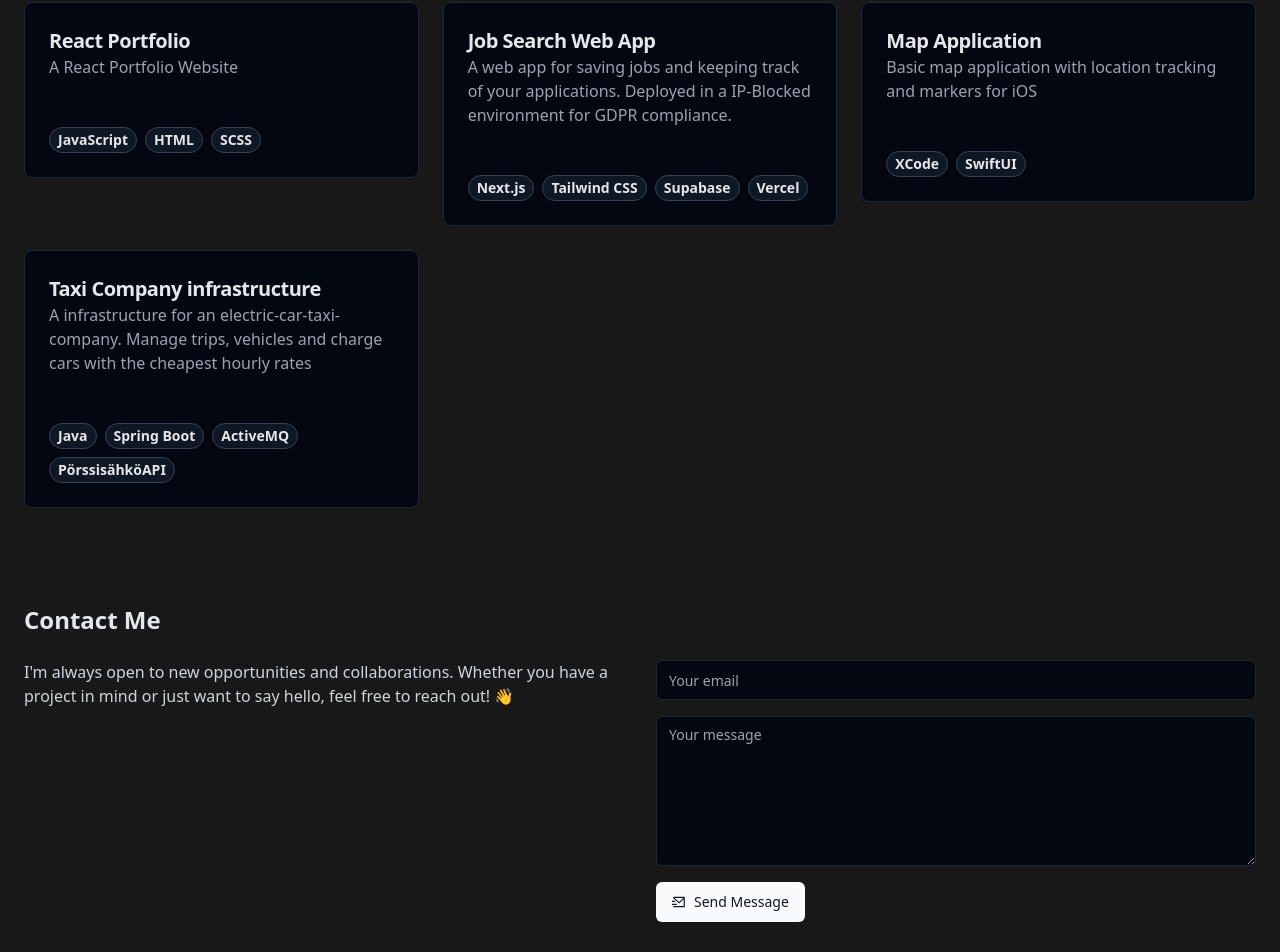
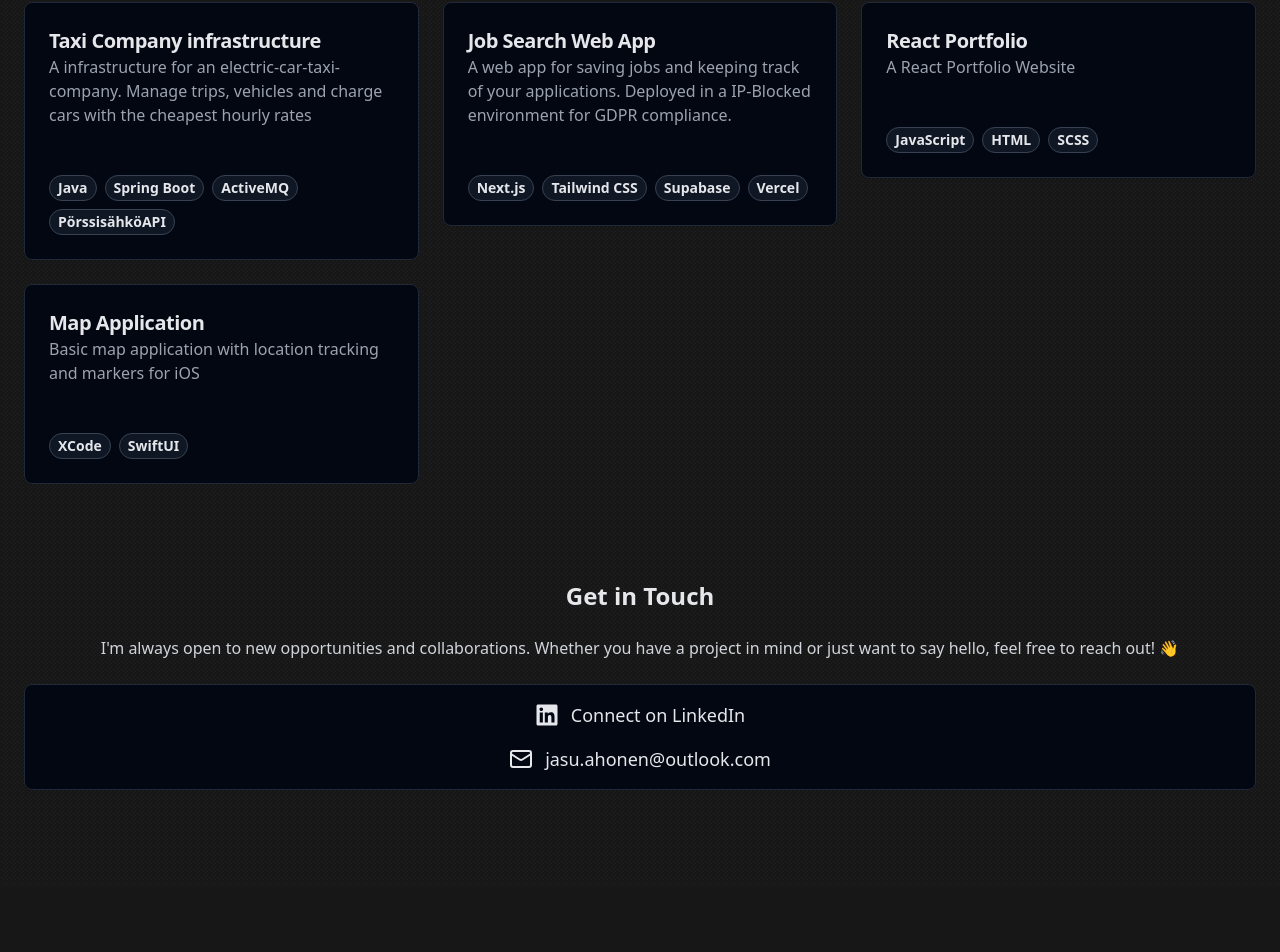
Before and after one commit to jasuahonen/next-personal-page, a Next.js app: page / in a window 1280 px wide. Shown: the part 934-1886 px from the top of the page. After the commit the page ends 1820 px from the top, so only its background shows below. Built offline with nearby package versions, Linux system fonts and the light colour scheme; a web font is replaced by a local one.

Commit message:
Changed the contact form

```diff
--- a/app/layout.tsx
+++ b/app/layout.tsx
@@ -5,7 +5,7 @@ const inter = Inter({ subsets: ['latin'], variable: '--font-inter' })
 const playfair = Playfair_Display({ subsets: ['latin'], variable: '--font-playfair' })
 
 export const metadata = {
-  title: 'Modern Portfolio',
+  title: 'Hello - Jasu Ahonen',
   description: 'A showcase of my work and skills',
 }
 
--- a/components/Contact.tsx
+++ b/components/Contact.tsx
@@ -1,61 +1,46 @@
 'use client'
 
-import { useState } from 'react'
 import { motion } from 'framer-motion'
-import { Input } from '@/components/ui/input'
-import { Textarea } from '@/components/ui/textarea'
-import { Button } from '@/components/ui/button'
-import { RiMailSendLine } from 'react-icons/ri'
+import { Card } from '@/components/ui/card'
+import { FaLinkedin } from 'react-icons/fa'
+import { Mail } from 'lucide-react'
 
 export default function Contact() {
-  const [email, setEmail] = useState('')
-  const [message, setMessage] = useState('')
-
-  const handleSubmit = (e: React.FormEvent) => {
-    e.preventDefault()
-    // Implement your email sending logic here
-    console.log('Sending email:', { email, message })
-    // Reset form fields
-    setEmail('')
-    setMessage('')
+  const openMail = () => {
+    window.location.href = 'mailto:jasu.ahonen@outlook.com'
   }
 
   return (
     <section className="space-y-6">
-      <h2 className="text-xl md:text-2xl font-bold font-playfair text-gray-200 mb-6">Contact Me</h2>
-      <motion.div
-        initial={{ opacity: 0, y: 20 }}
-        animate={{ opacity: 1, y: 0 }}
-        transition={{ duration: 0.5 }}
-        className="grid gap-8 md:grid-cols-2"
-      >
-        <div className="space-y-4">
-          <p className="text-gray-300">
-            I&apos;m always open to new opportunities and collaborations. Whether you have a project in mind or just want to say hello, feel free to reach out! 👋
-          </p>
+      <h2 className="text-xl md:text-2xl font-bold font-playfair text-gray-200 text-center">Get in Touch</h2>
+      <p className="text-gray-300 text-center">
+        I&apos;m always open to new opportunities and collaborations. Whether you have a project in mind or just want to say hello, feel free to reach out! 👋
+      </p>
+      <Card className="bg-black/50 backdrop-blur-sm border-gray-700 p-2 md:p-4">
+        <div className="flex flex-col space-y-4 items-center">
+          <motion.a
+            href="https://linkedin.com/in/jasu-ahonen"
+            target="_blank"
+            rel="noopener noreferrer"
+            className="flex items-center space-x-3 text-gray-200 hover:text-blue-500 transition-colors"
+            whileHover={{ scale: 1.05 }}
+            whileTap={{ scale: 0.95 }}
+          >
+            <FaLinkedin className="w-6 h-6" />
+            <span className="text-lg">Connect on LinkedIn</span>
+          </motion.a>
+
+          <motion.button
+            onClick={openMail}
+            className="flex items-center space-x-3 text-gray-200 hover:text-blue-500 transition-colors"
+            whileHover={{ scale: 1.05 }}
+            whileTap={{ scale: 0.95 }}
+          >
+            <Mail className="w-6 h-6" />
+            <span className="text-lg">jasu.ahonen@outlook.com</span>
+          </motion.button>
         </div>
-        <form onSubmit={handleSubmit} className="space-y-4">
-          <Input
-            type="email"
-            placeholder="Your email"
-            value={email}
-            onChange={(e) => setEmail(e.target.value)}
-            required
-            className="bg-gray-800/50 border-gray-700 text-gray-100"
-          />
-          <Textarea
-            placeholder="Your message"
-            value={message}
-            onChange={(e) => setMessage(e.target.value)}
-            required
-            className="bg-gray-800/50 border-gray-700 text-gray-100 min-h-[150px]"
-          />
-          <Button type="submit" className="bg-black">
-            <RiMailSendLine className="mr-2" />
-            Send Message
-          </Button>
-        </form>
-      </motion.div>
+      </Card>
     </section>
   )
 }
--- a/components/GithubCalendar.tsx
+++ b/components/GithubCalendar.tsx
@@ -8,7 +8,7 @@ const GitHubContributions = () => {
   const [year, setYear] = useState(new Date().getFullYear()); // Default to current year
 
   // Generate a list of past years (e.g., last 5 years)
-  const years = Array.from({ length: 5 }, (_, i) => new Date().getFullYear() - i);
+  const years = Array.from({ length: 4 }, (_, i) => new Date().getFullYear() - i);
 
   return (
     <div className="flex flex-col items-center">
--- a/components/Hero.tsx
+++ b/components/Hero.tsx
@@ -15,10 +15,10 @@ const certifications = [
     count: 4,
     iconColor: "text-gray-400",
     details: [
-      "CompTIA Security+",
-      "Cybersecurity Architect",
-      "Elements of Cloud and Cybersecurity",
-      "Cybersecurity Fundamentals"
+      "CompTIA Security+ (C)",
+      "Cybersecurity Architect (B)",
+      "Elements of Cloud and Cybersecurity (B)",
+      "Cybersecurity Fundamentals (B)"
     ]
   },
   {
@@ -26,9 +26,9 @@ const certifications = [
     count: 3,
     iconColor: "text-blue-500",
     details: [
-      "Azure Fundamentals",
-      "Azure Administrator",
-      "Azure Security Technologies"
+      "Azure Fundamentals (B)",
+      "Azure Administrator (B)",
+      "Azure Security Technologies (B)"
     ]
   },
   {
@@ -36,7 +36,7 @@ const certifications = [
     count: 1,
     iconColor: "text-yellow-500",
     details: [
-      "AWS Certified Cloud Practitioner",
+      "AWS Certified Cloud Practitioner (C)",
     ]
   },
   {
@@ -44,7 +44,7 @@ const certifications = [
     count: 1,
     iconColor: "text-blue-300",
     details: [
-      "Cisco Certified Network Associate (CCNA)"
+      "Cisco Certified Network Associate (CCNA) (C)"
     ]
   },
 ]
@@ -89,7 +89,7 @@ export default function Hero() {
           />
         </div>
         <div className="space-y-2">
-          <h3 className="mb-2 text-center text-lg font-semibold gray-200">Certifications</h3>
+          <h3 className="mb-2 text-center text-lg font-semibold gray-200">Certifications & Badges</h3>
           <div className="flex flex-wrap justify-center gap-4">
             {certifications.map((cert, index) => (
               <motion.div
--- a/components/Projects.tsx
+++ b/components/Projects.tsx
@@ -7,11 +7,11 @@ import { FaBriefcase, FaCar, FaUser, FaMapPin } from 'react-icons/fa'
 
 const projects = [
   {
-    title: 'React Portfolio',
-    description: 'A React Portfolio Website',
-    icon: FaUser,
-    technologies: ['JavaScript', 'HTML', 'SCSS'],
-    githubUrl: 'https://github.com/jasuahonen/react-portfolio'
+    title: 'Taxi Company infrastructure',
+    description: 'A infrastructure for an electric-car-taxi-company. Manage trips, vehicles and charge cars with the cheapest hourly rates',
+    icon: FaCar,
+    technologies: ['Java', 'Spring Boot', 'ActiveMQ', 'PörssisähköAPI'],
+    githubUrl: 'https://github.com/jasuahonen/electric-car-taxis'
   },
   {
     title: 'Job Search Web App',
@@ -21,25 +21,25 @@ const projects = [
     githubUrl: 'https://github.com/jasuahonen/job-search-helper'
   },
   {
+    title: 'React Portfolio',
+    description: 'A React Portfolio Website',
+    icon: FaUser,
+    technologies: ['JavaScript', 'HTML', 'SCSS'],
+    githubUrl: 'https://github.com/jasuahonen/react-portfolio'
+  },
+  {
     title: 'Map Application',
     description: 'Basic map application with location tracking and markers for iOS',
     icon: FaMapPin,
     technologies: ['XCode', 'SwiftUI'],
     githubUrl: 'https://github.com/jasuahonen/SwiftUI-MapApp'
   },
-  {
-    title: 'Taxi Company infrastructure',
-    description: 'A infrastructure for an electric-car-taxi-company. Manage trips, vehicles and charge cars with the cheapest hourly rates',
-    icon: FaCar,
-    technologies: ['Java', 'Spring Boot', 'ActiveMQ', 'PörssisähköAPI'],
-    githubUrl: 'https://github.com/jasuahonen/electric-car-taxis'
-  },
 ]
 
 export default function Projects() {
   return (
     <section className="space-y-6">
-      <h2 className="text-xl md:text-2xl font-bold font-playfair text-gray-200 mb-6">Featured Projects</h2>
+      <h2 className="text-xl md:text-2xl font-bold font-playfair text-gray-200 mb-6 text-center">Featured Projects</h2>
       <div className="grid gap-6 md:grid-cols-2 lg:grid-cols-3">
         {projects.map((project, index) => (
           <motion.div
--- a/package.json
+++ b/package.json
@@ -21,6 +21,7 @@
     "react-dom": "^19.0.0",
     "react-github-calendar": "^4.5.4",
     "react-icons": "^5.4.0",
+    "sonner": "^1.7.2",
     "tailwind-merge": "^2.6.0"
   },
   "devDependencies": {
```
Also changed, not shown: 1 other file (tests, documents, lock files or other folders).
